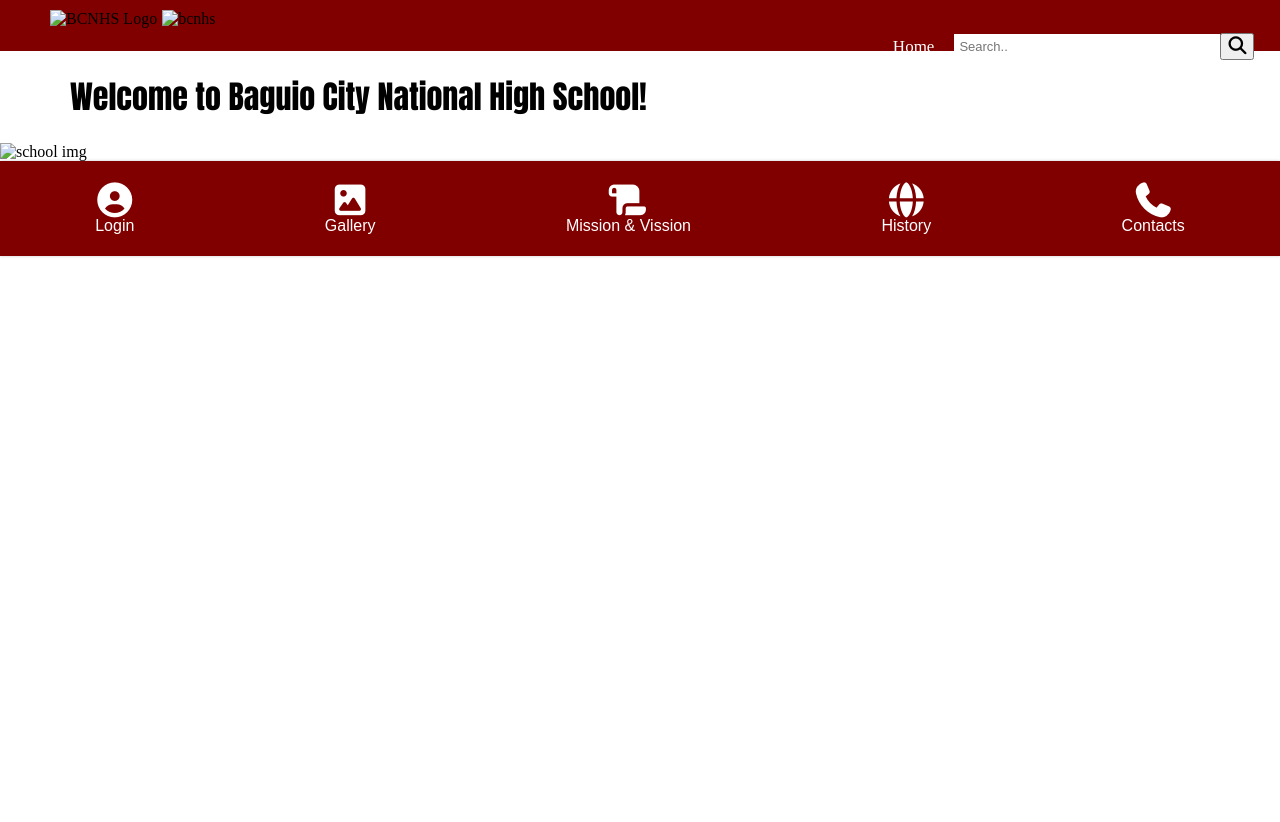
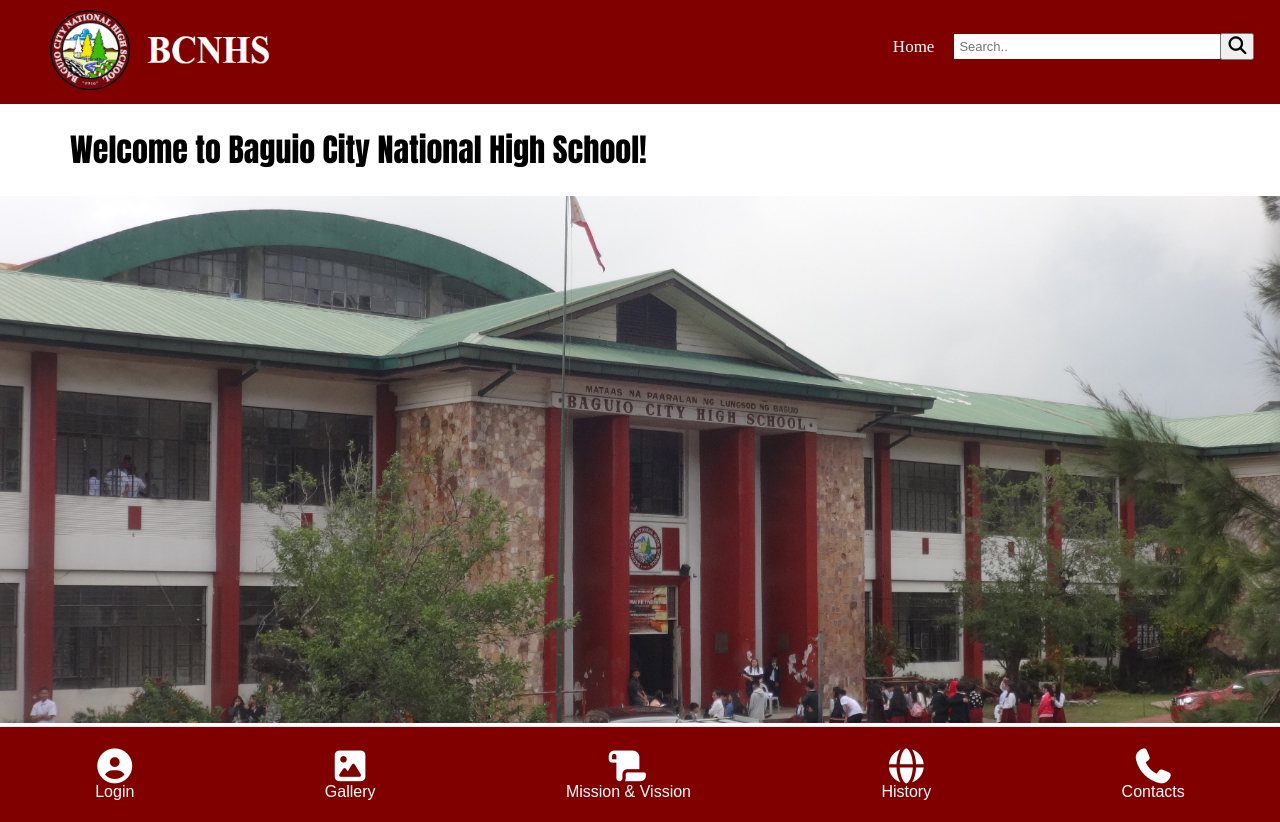
Before and after one commit to DanicaEspiritu/Homepage, a plain HTML site: page index.html in a window 1280 px wide. Before the commit the page ends 800 px from the top, so only its background shows below. Drawn offline with Linux system fonts and the light colour scheme; files whose address does not match are found by name.

Commit message:
Update index.html

```diff
--- a/index.html
+++ b/index.html
@@ -2,7 +2,8 @@
 <html>
     <head>
         <title>Alma Mater- Home</title>
-        <link rel="stylesheet" type="text/css" href="file:///C:/Users/Roger/Documents/BSIT%20FIRST%20YEAR%20FILES/SECOND%20SEM%20FILES/HTML%20Website/fontawesome-free-5.15.3-web/css/all.css">
+        <link rel="stylesheet" type="text/css" href="assets/css/all.css">
+        <link rel="stylesheet" type="text/css" href="assets/img">
         <style>
             #header{
                 background-color: maroon;
@@ -108,8 +109,8 @@
 
     <body>
         <div id="header">
-            <img src="BCNHS logo.png" alt="BCNHS Logo" id="logo">
-            <img src="BCNHS.PNG" alt="bcnhs" id="word">
+            <img src="assets/img/BCNHS logo.png" alt="BCNHS Logo" id="logo">
+            <img src="assets/img/BCNHS.PNG" alt="bcnhs" id="word">
 
             <button type="submit"><i class="fa fa-search"></i></button>
             <input type="text" placeholder="Search.." id="searchbar">
@@ -119,7 +120,7 @@
         <h1>Welcome to Baguio City National High School!</h1>
 
         <div>
-            <img src="School img.jpg" alt="school img" id="background">
+            <img src="assets/img/School img.jpg" alt="school img" id="background">
         </div>
 
         <nav class="nav">
```
